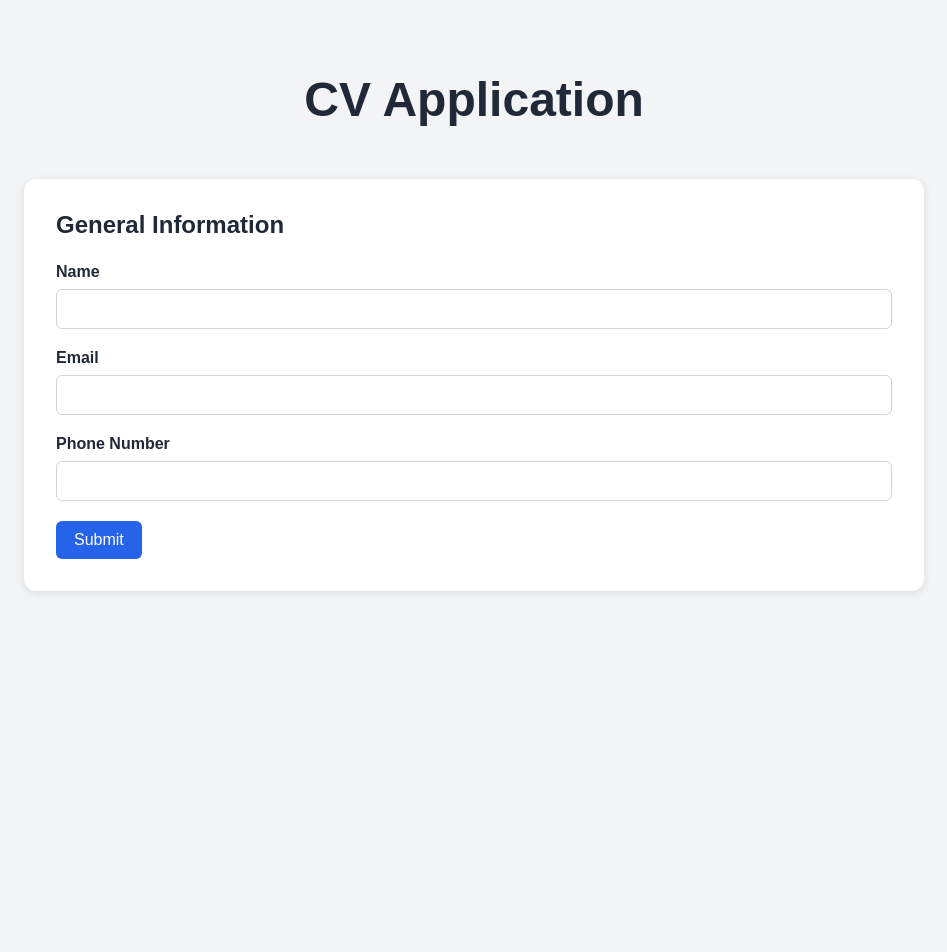
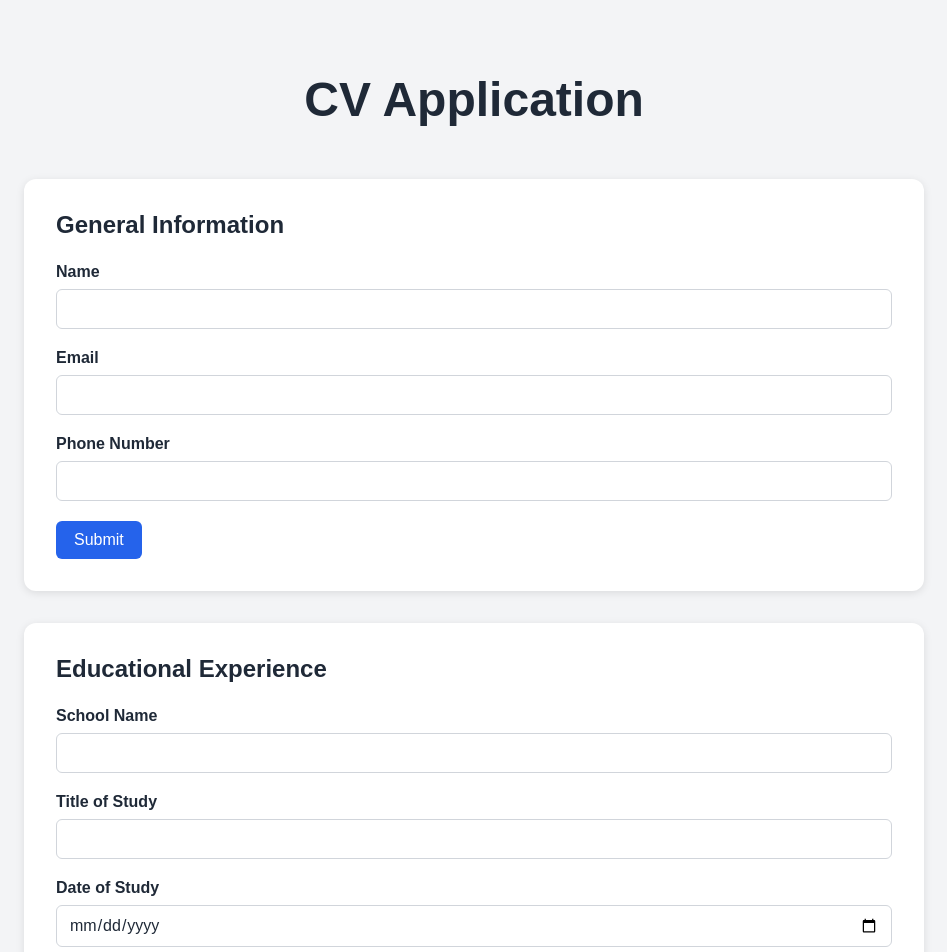
Before and after one commit to Fabz-fp/top_cvApplication, a React (Vite) app: page / in a window 1280 px wide. Shown: the top 952 px of the page, without its empty margins (166-1113 px from the left). Before the commit the page ends 800 px from the top, so only its background shows below. Built offline with nearby package versions, Linux system fonts and the light colour scheme.

Commit message:
feat: add educational experience section style: update styles for education section

```diff
--- a/src/App.jsx
+++ b/src/App.jsx
@@ -1,5 +1,6 @@
 import './styles/App.css';
 import GeneralInfo from './components/GeneralInfo';
+import Education from './components/Education';
 
 function App() {
   return (
@@ -7,6 +8,7 @@ function App() {
       <h1>CV Application</h1>
 
       <GeneralInfo />
+      <Education />
     </main>
   );
 }
--- /dev/null
+++ b/src/components/Education.jsx
@@ -0,0 +1,97 @@
+import { useState } from 'react';
+
+function Education() {
+    const [isEditing, setIsEditing] = useState(true);
+
+    const [educationInfo, setEducationInfo] = useState({
+        school: '',
+        studyTitle: '',
+        studyDate: ''
+    });
+
+    function handleChange(e) {
+        const { name, value } = e.target;
+
+        setEducationInfo({
+            ...educationInfo,
+            [name]: value,
+        });
+    }
+
+    function handleSubmit(e) {
+        e.preventDefault();
+        setIsEditing(false);
+    }
+
+    function handleEdit() {
+        setIsEditing(true);
+    }
+
+    if (isEditing) {
+        return (
+            <section>
+                <h2>Educational Experience</h2>
+
+                <form onSubmit={handleSubmit}>
+                    <div>
+                        <label htmlFor="school">School Name</label>
+                        <input
+                            type="text"
+                            id='school'
+                            name='school'
+                            value={educationInfo.school}
+                            onChange={handleChange}
+                        />
+                    </div>
+
+                    <div>
+                        <label htmlFor="studyTitle">Title of Study</label>
+                        <input
+                            type="text"
+                            id="studyTitle"
+                            name="studyTitle"
+                            value={educationInfo.studyTitle}
+                            onChange={handleChange}
+                        />
+                    </div>
+
+                    <div>
+                        <label htmlFor="studyDate">Date of Study</label>
+                        <input
+                            type="date"
+                            id="studyDate"
+                            name="studyDate"
+                            value={educationInfo.studyDate}
+                            onChange={handleChange}
+                        />
+                    </div>
+
+                    <button type='submit'>Submit</button>
+                </form>
+            </section>
+        );
+    }
+
+    return (
+        <section>
+            <h2>Educational Experience</h2>
+
+            <p>
+                <strong>School:</strong> {educationInfo.school}
+            </p>
+
+            <p>
+                <strong>Title of Study:</strong> {educationInfo.studyTitle}
+            </p>
+
+            <p>
+                <strong>Date:</strong> {educationInfo.studyDate}
+            </p>
+
+            <button onClick={handleEdit}>Edit</button>
+        </section>
+    );
+
+}
+
+export default Education;
--- a/src/styles/App.css
+++ b/src/styles/App.css
@@ -54,10 +54,14 @@ input {
     border: 1px solid #d1d5db;
     border-radius: 6px;
     font-size: 1rem;
+    background-color: white;
 }
 input:focus {
     outline: none;
     border-color: #2563eb;
+}
+input[type='date'] {
+    color: #1f2937;
 }
 button {
     width: fit-content;
@@ -72,6 +76,11 @@ button {
 button:hover {
     background-color: #1d4ed8;
 }
+input,
+button {
+    font: inherit;
+}
 p {
     margin-bottom: 16px;
+    font-size: 1.2rem;
 }
```
